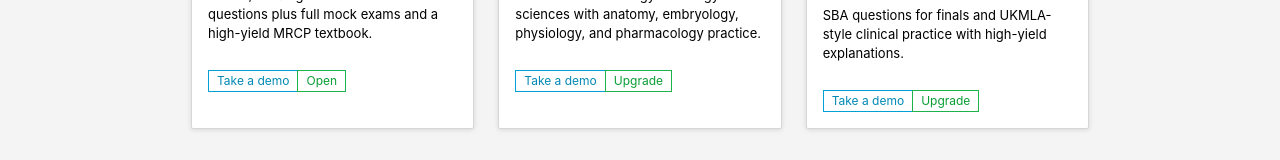
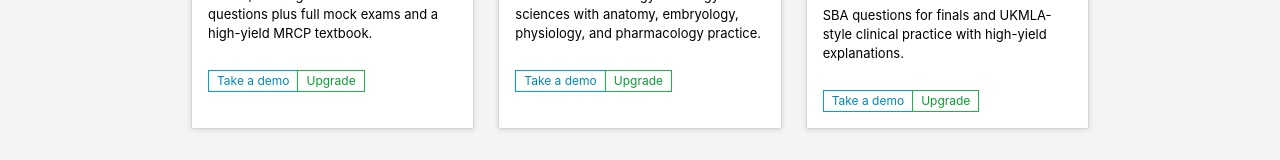
Before and after one commit to geminiamo0-ship-it/ROYAL-BANK, a Next.js app: page /dashboard in a window 1280 px wide. Shown: the part 314-474 px from the top of the page. Built offline with nearby package versions, Linux system fonts and the light colour scheme; no server answers.

Commit message:
fix: use scoped access on catalog dashboard

```diff
--- a/src/app/(catalog)/dashboard/page.tsx
+++ b/src/app/(catalog)/dashboard/page.tsx
@@ -1,69 +1,81 @@
 import React from 'react';
 import Link from 'next/link';
 import { logout, getCurrentUser } from '@/actions/auth';
+import { getPathwayDetails } from '@/actions/pathways';
 
 interface CatalogCard {
   title: string;
   description: string;
   imageUrl: string;
   href: string;
-  locked?: boolean;
+  pathwaySlug?: string;
+  locked: boolean;
 }
 
-const getCatalogCards = (subscriptionTier: string): CatalogCard[] => {
-  const isPremium = subscriptionTier === 'premium_full';
-
-  return [
+const CATALOG_CARDS: Omit<CatalogCard, 'locked'>[] = [
   {
     title: 'MRCP Part 1',
     description: 'Over 5,100 Single Best Answer questions plus full mock exams and a high-yield MRCP textbook.',
     imageUrl: 'https://images.unsplash.com/photo-1576091160399-112ba8d25d1d?auto=format&fit=crop&w=700&q=80',
     href: '/pathway/mrcp-part-1',
-      locked: false, // Always open (or just free trial)
+    pathwaySlug: 'mrcp-part-1',
   },
   {
     title: 'MRCOG Part 1',
     description: 'Core obstetrics and gynaecology sciences with anatomy, embryology, physiology, and pharmacology practice.',
     imageUrl: 'https://images.unsplash.com/photo-1559757148-5c350d0d3c56?auto=format&fit=crop&w=700&q=80',
     href: '/pathway/mrcog-part-1',
-      locked: !isPremium,
+    pathwaySlug: 'mrcog-part-1',
   },
   {
     title: 'Medical student finals / UKMLA resource',
     description: 'SBA questions for finals and UKMLA-style clinical practice with high-yield explanations.',
     imageUrl: 'https://images.unsplash.com/photo-1530497610245-94d3c16cda28?auto=format&fit=crop&w=700&q=80',
     href: '/pathway/plab-ukmla',
-      locked: !isPremium,
+    pathwaySlug: 'plab-ukmla',
   },
   {
     title: 'MRCS Part A',
     description: 'Applied surgical anatomy, physiology, pathology, and clinical principles for Part A revision.',
     imageUrl: 'https://images.unsplash.com/photo-1551076805-e1869033e561?auto=format&fit=crop&w=700&q=80',
     href: '/pathway/mrcs-part-a',
-      locked: !isPremium,
+    pathwaySlug: 'mrcs-part-a',
   },
   {
     title: 'MRCP Part 2 Written',
     description: 'Clinical reasoning and data interpretation practice for advanced internal medicine preparation.',
     imageUrl: 'https://images.unsplash.com/photo-1581093458791-9f3c3900df7b?auto=format&fit=crop&w=700&q=80',
     href: '/pathway/mrcp-part-2',
-      locked: !isPremium,
   },
   {
     title: 'PLAB Part 1',
     description: 'High-yield clinical scenarios, emergency protocols, and UK practice guidance for PLAB preparation.',
     imageUrl: 'https://images.unsplash.com/photo-1582750433449-648ed127bb54?auto=format&fit=crop&w=700&q=80',
     href: '/pathway/plab-part-1',
-      locked: !isPremium,
   },
 ];
-};
 
 export default async function DashboardPage() {
-  const user = await getCurrentUser();
+  const [user, ...pathwayAccess] = await Promise.all([
+    getCurrentUser(),
+    getPathwayDetails('mrcp-part-1'),
+    getPathwayDetails('mrcog-part-1'),
+    getPathwayDetails('plab-ukmla'),
+    getPathwayDetails('mrcs-part-a'),
+  ]);
+
   const isStaff = user?.role === 'admin' || user?.role === 'support';
-  const subscriptionTier = user?.subscription_tier || 'free_trial';
-  const catalogCards = getCatalogCards(subscriptionTier);
+  const accessBySlug = new Map(
+    pathwayAccess
+      .filter((pathway): pathway is NonNullable<typeof pathway> => pathway !== null)
+      .map((pathway) => [pathway.slug, pathway.isUnlocked])
+  );
+
+  const catalogCards: CatalogCard[] = CATALOG_CARDS.map((card) => ({
+    ...card,
+    // Unknown/WIP pathways fail closed until they exist in the canonical catalog/DB.
+    locked: card.pathwaySlug ? accessBySlug.get(card.pathwaySlug) !== true : true,
+  }));
 
   return (
     <main className="min-h-screen bg-[#f4f4f4] text-[#111827]">
```
Lines whose indentation alone changed are shown as unchanged.
